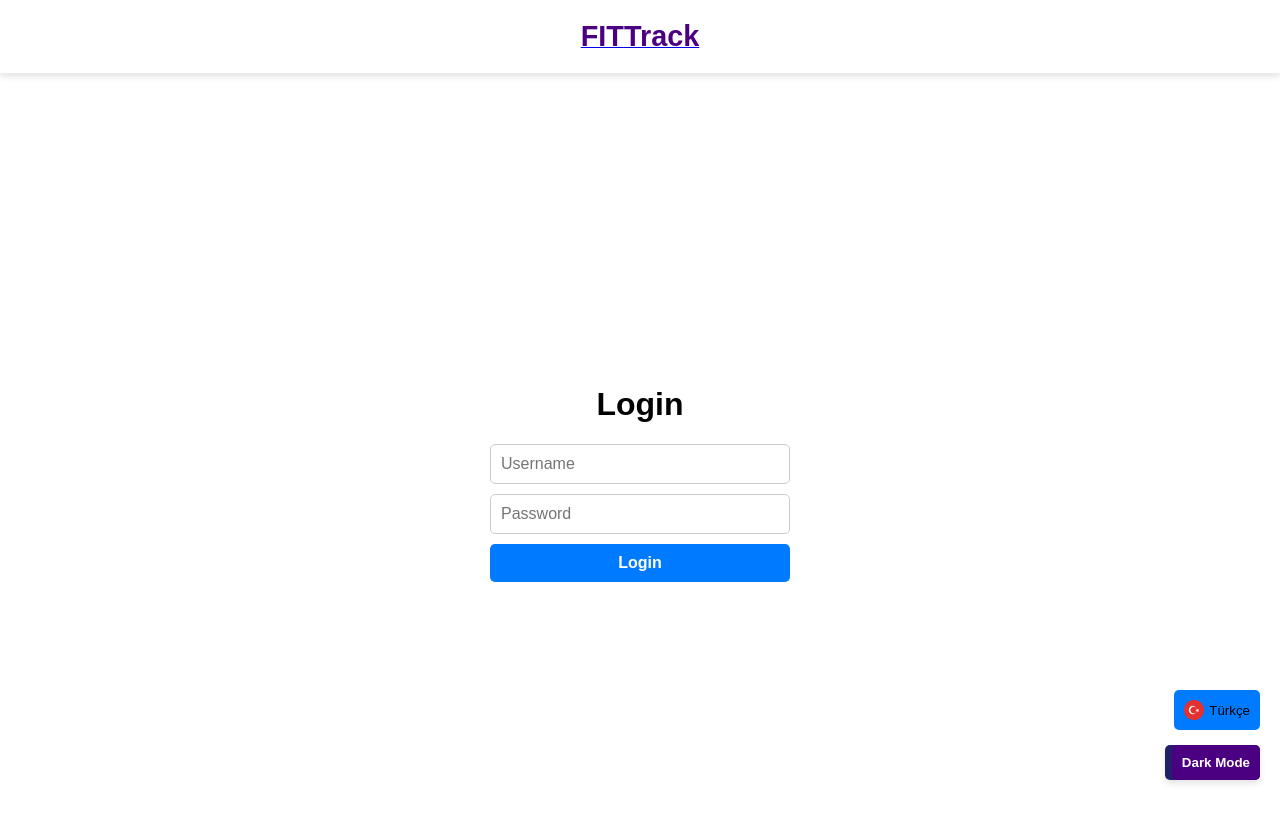
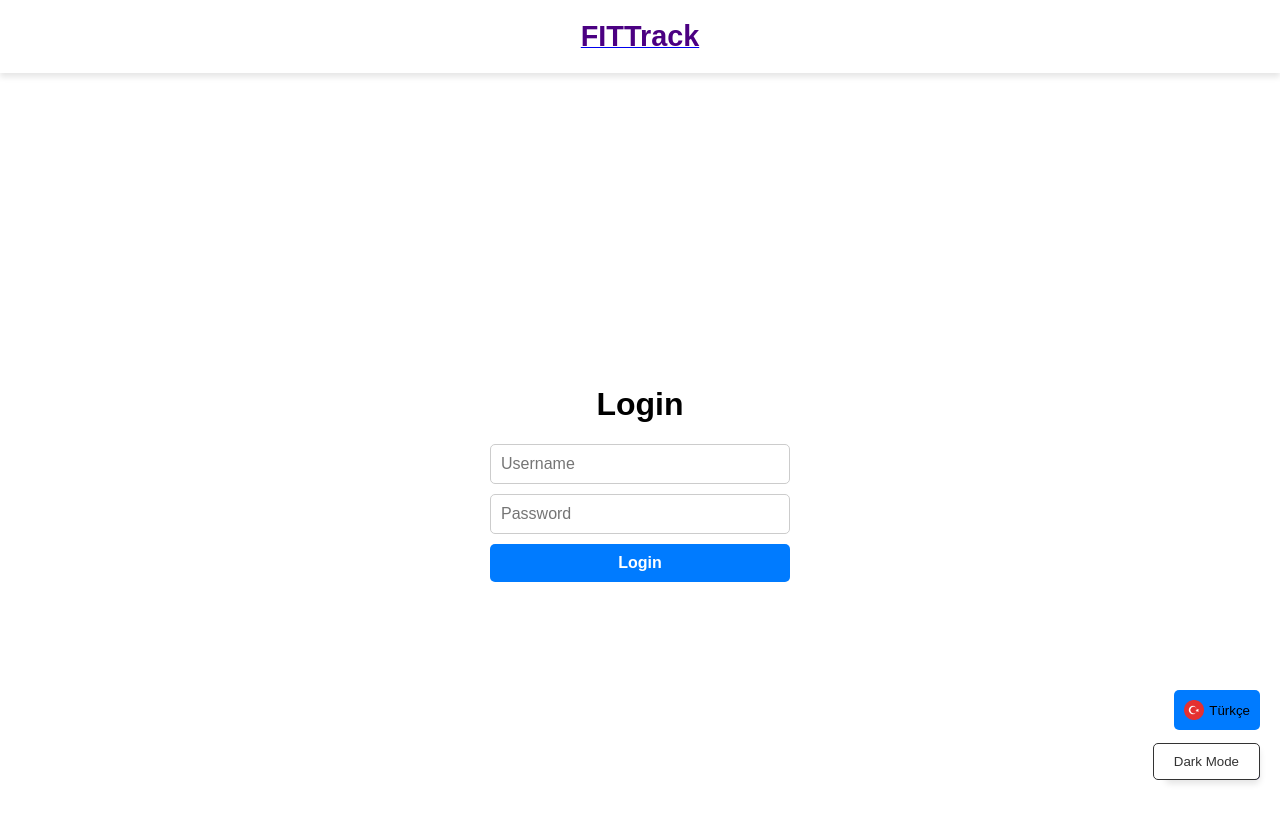
Before and after one commit to BIL481-Fitness/Front-end, a Next.js app in the folder fitness-tracker/: page /login in a window 1280 px wide. Shown: the top 822 px of the page. Built offline with nearby package versions, Linux system fonts and the light colour scheme.

Commit message:
dark-Light theme button language hotfix

```diff
--- a/fitness-tracker/locales/en/translation.json
+++ b/fitness-tracker/locales/en/translation.json
@@ -21,5 +21,7 @@
     "fridayWorkout": "Friday: Full Body",
     "saturdayWorkout": "Saturday: Rest Days",
     "sundayWorkout": "Sunday: Cardio & Abs",
-    "intensityLevel": "Intensity Level: Moderate"
+    "intensityLevel": "Intensity Level: Moderate",
+    "lightMode": "Light Mode",
+    "darkMode": "Dark Mode"
   }
--- a/fitness-tracker/locales/tr/translation.json
+++ b/fitness-tracker/locales/tr/translation.json
@@ -20,5 +20,7 @@
     "fridayWorkout": "Cuma: Tüm Vücut",
     "saturdayWorkout": "Cumartesi: Dinlenme Günü",
     "sundayWorkout": "Pazar: Kardiyo & Karın",
-    "intensityLevel": "Yoğunluk Seviyesi: Orta"
+    "intensityLevel": "Yoğunluk Seviyesi: Orta",
+    "lightMode": "Aydınlık Mod",
+    "darkMode": "Karanlık Mod"
   }
--- a/fitness-tracker/src/components/Header.js
+++ b/fitness-tracker/src/components/Header.js
@@ -84,16 +84,15 @@ const Header = () => {
         position: 'fixed',
         bottom: '20px',
         right: '20px',
-          padding: '10px',
-          backgroundColor: theme === 'light' ? '#4B0082' : '#9370DB',
-          border: 'none',
+        padding: '10px 20px',
+        backgroundColor: theme === 'dark' ? '#333' : '#fff',
+        color: theme === 'dark' ? '#fff' : '#333',
+        border: '1px solid',
         borderRadius: '5px',
-          color: '#ffffff',
-          fontWeight: 'bold',
         cursor: 'pointer',
       }}
     >
-        {theme === 'light' ? 'Dark Mode' : 'Light Mode'}
+      {theme === 'dark' ? t('lightMode') : t('darkMode')}
     </button>
       {/* Dil Değiştir Butonu */}
       <button
```
Lines whose indentation alone changed are shown as unchanged.
